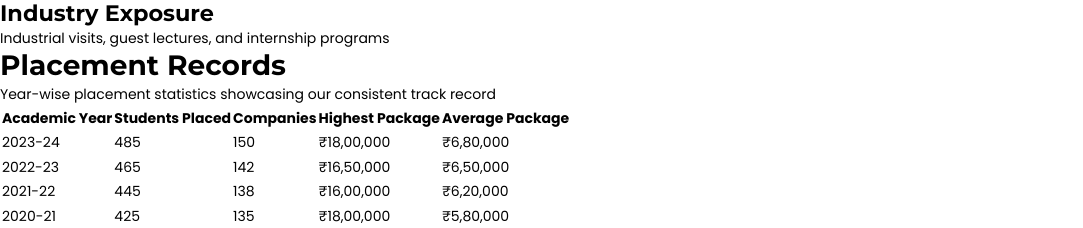
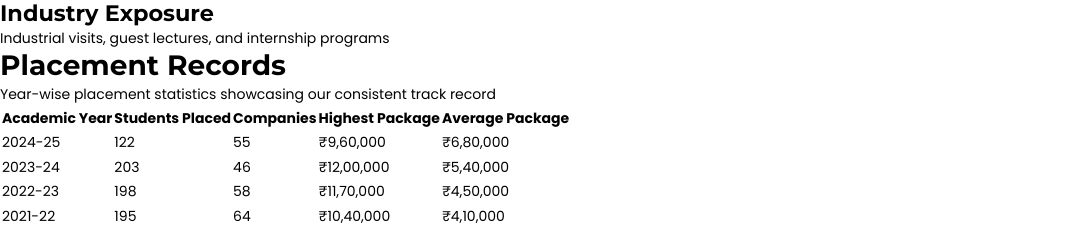
Before and after one commit to Girdhari-lal-git/college-website, a React (Vite) app in the folder client/: page /placements in a window 1280 px wide. Shown: the part 6740-6968 px from the top of the page, without its empty margins (0-1083 px from the left). Built offline with nearby package versions, Linux system fonts and the light colour scheme.

Commit message:
Changes in logo and IQAC

```diff
--- a/client/src/pages/IQAC.tsx
+++ b/client/src/pages/IQAC.tsx
@@ -5,6 +5,7 @@ import BreadCrumb from '@/components/BreadCrumb';
 import Cta from '@/components/Cta';
 import LazyImage from "@/components/LazyImage";
 import { ChevronDown, ChevronRight, Download, Eye, Users, Target, Award, BookOpen, FileText, Calendar, CheckCircle } from 'lucide-react';
+import { AccessibilityFeatures } from '@/components/AccessibilityFeatures';
 
 const iqacConstitution = [
     'Constitution 2024-25 (After Visit)',
@@ -1094,6 +1095,7 @@ const IQACPage = () => {
     return (
         <div className="min-h-screen bg-gradient-to-br from-gray-50 to-blue-50">
             <Header />
+            <AccessibilityFeatures />
             <BreadCrumb
                 title="IQAC"
                 description="Internal Quality Assurance Cell - Enhancing educational standards and academic excellence at PIET."
@@ -1262,7 +1264,7 @@ const IQACPage = () => {
                                             <LazyImage
                                                 src={presidentInfo.imageUrl}
                                                 alt={presidentInfo.name}
-                                                className="rounded-full w-90 h-90 mx-auto md:mx-0 object-cover shadow-lw " // Increased size, object-cover, shadow
+                                                className="rounded-full w-88 h-88 mx-auto md:mx-0 object-cover shadow-lw " // Increased size, object-cover, shadow
                                             />
                                             <h3 className="text-3xl font-bold mt-4 text-primary"> {/* Increased font size */}
                                                 {presidentInfo.name}
@@ -1282,7 +1284,9 @@ const IQACPage = () => {
                                 </div>
 
                 {/* Tables with modern design */}
+                 <div >
                 <ModernTable title="Quality Policy" data={['Quality Policy']} icon={FileText} />
+                </div>
                 <ModernTable title="IQAC Constitution" data={iqacConstitution} icon={Users} />
                 <ModernTable title="IQAC Handbook" data={['IQAC Handbook']} icon={BookOpen} />
                 <ModernTable title="IQAC Initiatives" data={iqacInitiatives} icon={Target} />
--- a/client/src/pages/PlacementPage.tsx
+++ b/client/src/pages/PlacementPage.tsx
@@ -254,33 +254,40 @@ const TrainingPrograms = () => {
 // Placement Records Component
 const PlacementRecords = () => {
   const yearlyData = [
-    {
-      year: "2023-24",
-      placed: 485,
-      companies: 150,
-      highest: "₹18,00,000",
+     {
+      year: "2024-25",
+      placed: 122,
+      companies: 55,
+      highest: "₹9,60,000",
       average: "₹6,80,000",
     },
     {
+      year: "2023-24",
+      placed: 203,
+      companies: 46,
+      highest: "₹12,00,000",
+      average: "₹5,40,000",
+    },
+    {
       year: "2022-23",
-      placed: 465,
-      companies: 142,
-      highest: "₹16,50,000",
-      average: "₹6,50,000",
+      placed: 198,
+      companies: 58,
+      highest: "₹11,70,000",
+      average: "₹4,50,000",
     },
     {
       year: "2021-22",
-      placed: 445,
-      companies: 138,
-      highest: "₹16,00,000",
-      average: "₹6,20,000",
+      placed: 195,
+      companies: 64,
+      highest: "₹10,40,000",
+      average: "₹4,10,000",
     },
     {
       year: "2020-21",
-      placed: 425,
-      companies: 135,
-      highest: "₹18,00,000",
-      average: "₹5,80,000",
+      placed: 183,
+      companies: 53,
+      highest: "₹10,50,000",
+      average: "₹5,20,000",
     },
   ];
 
```
Also changed, not shown: 1 other file (tests, documents, lock files or other folders).
